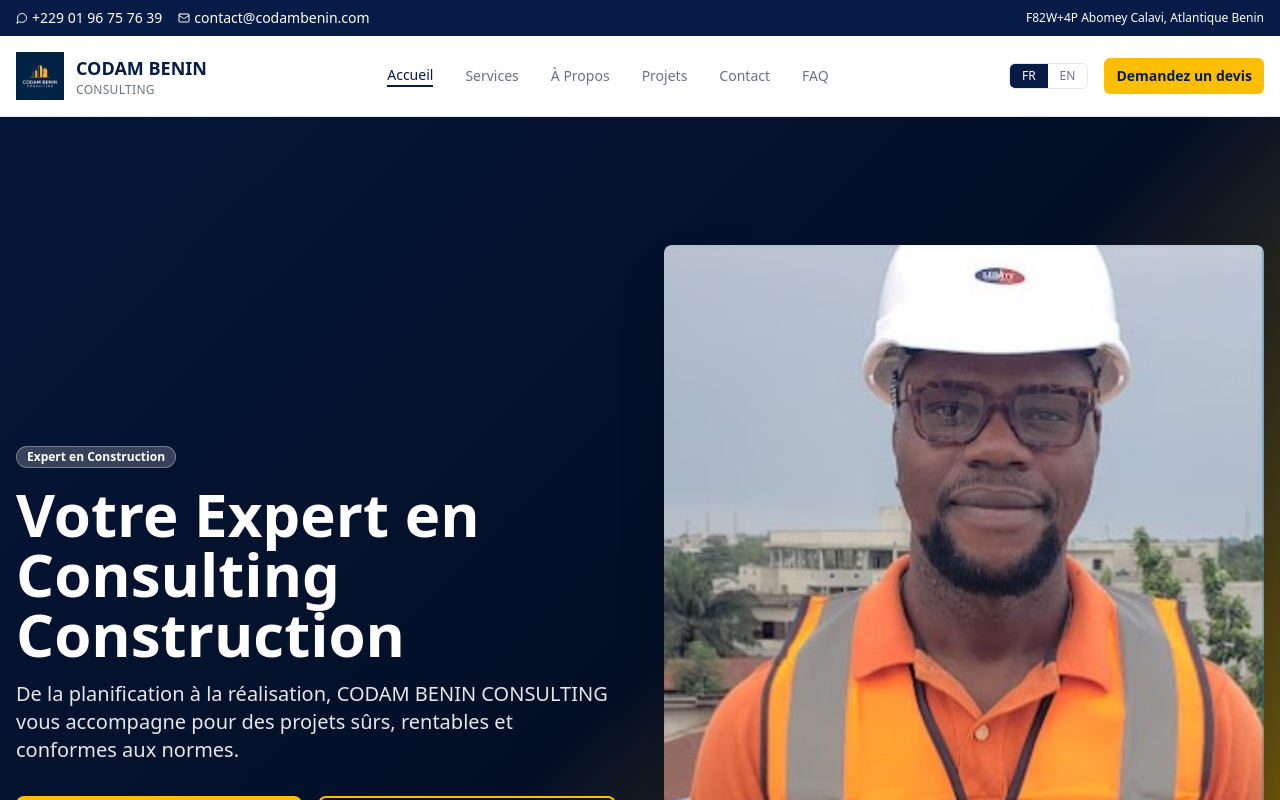
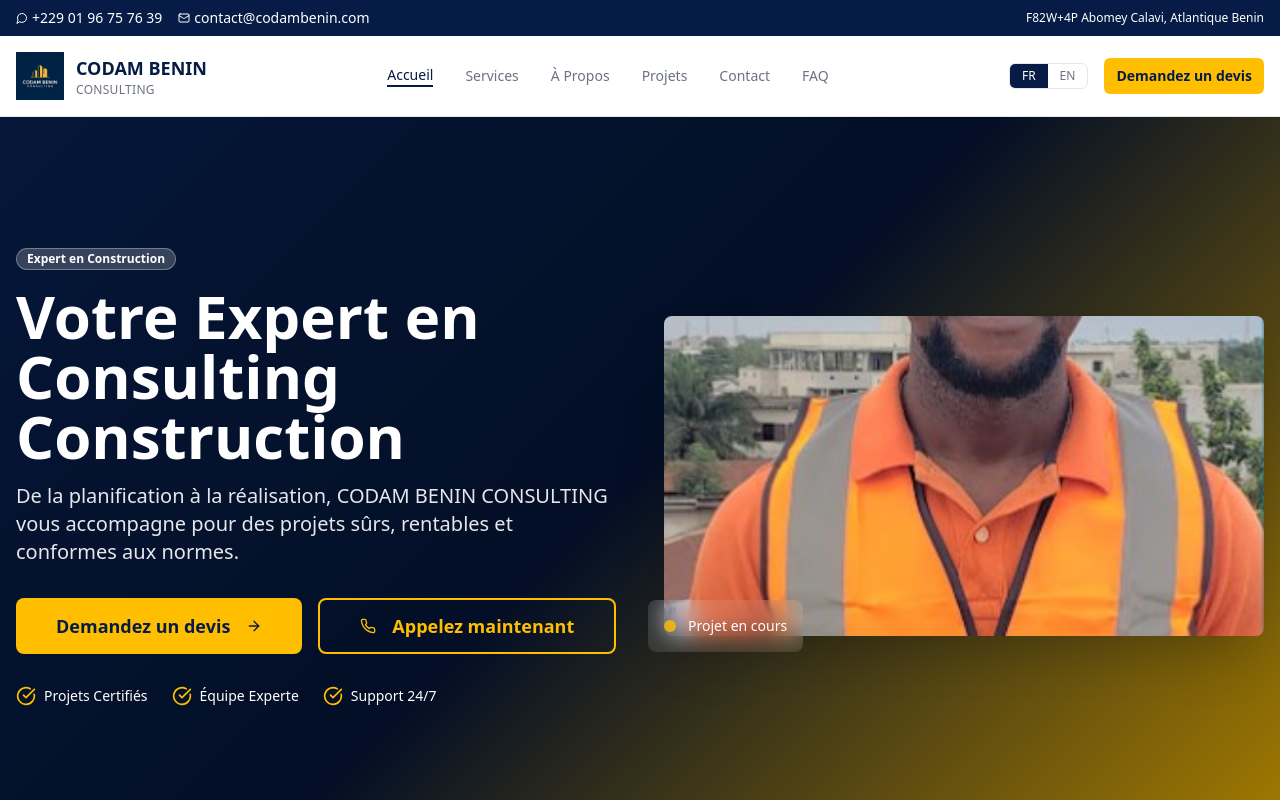
Before and after one commit to amta-repo/codam-build-global, a React (Vite) app: page / in a window 1280 px wide. Shown: the top 800 px of the page. Built offline with nearby package versions, Linux system fonts and the light colour scheme; the HTML template or start-up script is replaced by a standard one.

Commit message:
Adjust hero section image height

```diff
--- a/src/pages/Home.tsx
+++ b/src/pages/Home.tsx
@@ -252,7 +252,7 @@ const Home = () => {
               <img
                 src={professionalSafety}
                 alt="Professional Safety"
-                className="rounded-lg shadow-2xl hover-lift w-full"
+                className="rounded-lg shadow-2xl hover-lift w-full h-80 object-cover"
               />
               <div className="absolute -bottom-4 -left-4 bg-white/10 backdrop-blur-md rounded-lg p-4">
                 <div className="flex items-center space-x-3">
```
